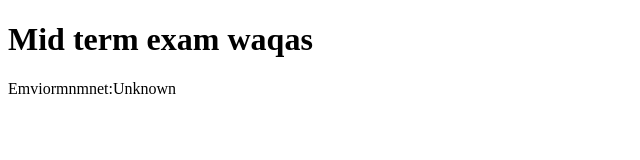
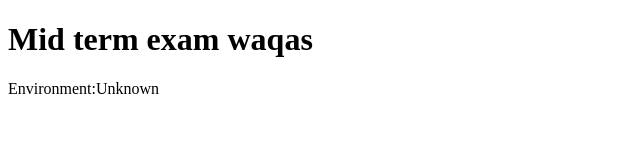
Before and after one commit to Waqasktk456/MIDTERM, a plain HTML site: page index.html in a window 1280 px wide. Shown: the full height of the page, 0-640 px from the left. Drawn offline with Linux system fonts and the light colour scheme.

Commit message:
Update index.html

```diff
--- a/index.html
+++ b/index.html
@@ -10,7 +10,7 @@
 </head>
 <body>
    <h1>Mid term exam waqas</h1>
-   <p>Emviormnmnet:<span id='env'></span></p>
+   <p>Environment:<span id='env'></span></p>
    <script>
     document.getElementById('env').innerText=document.location.hostname.includes("azurewebsites")?"Azure":"Unknown";
 
```
